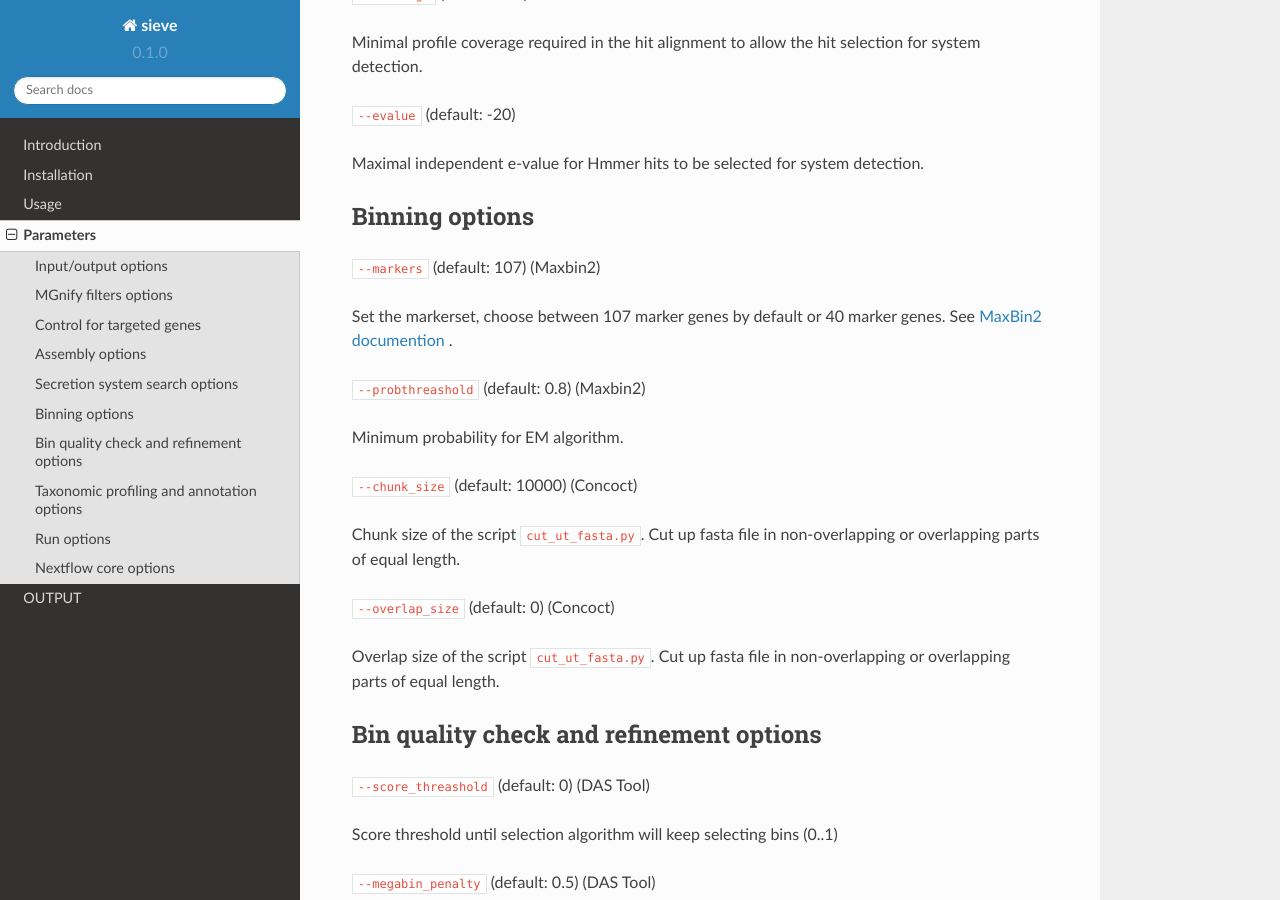
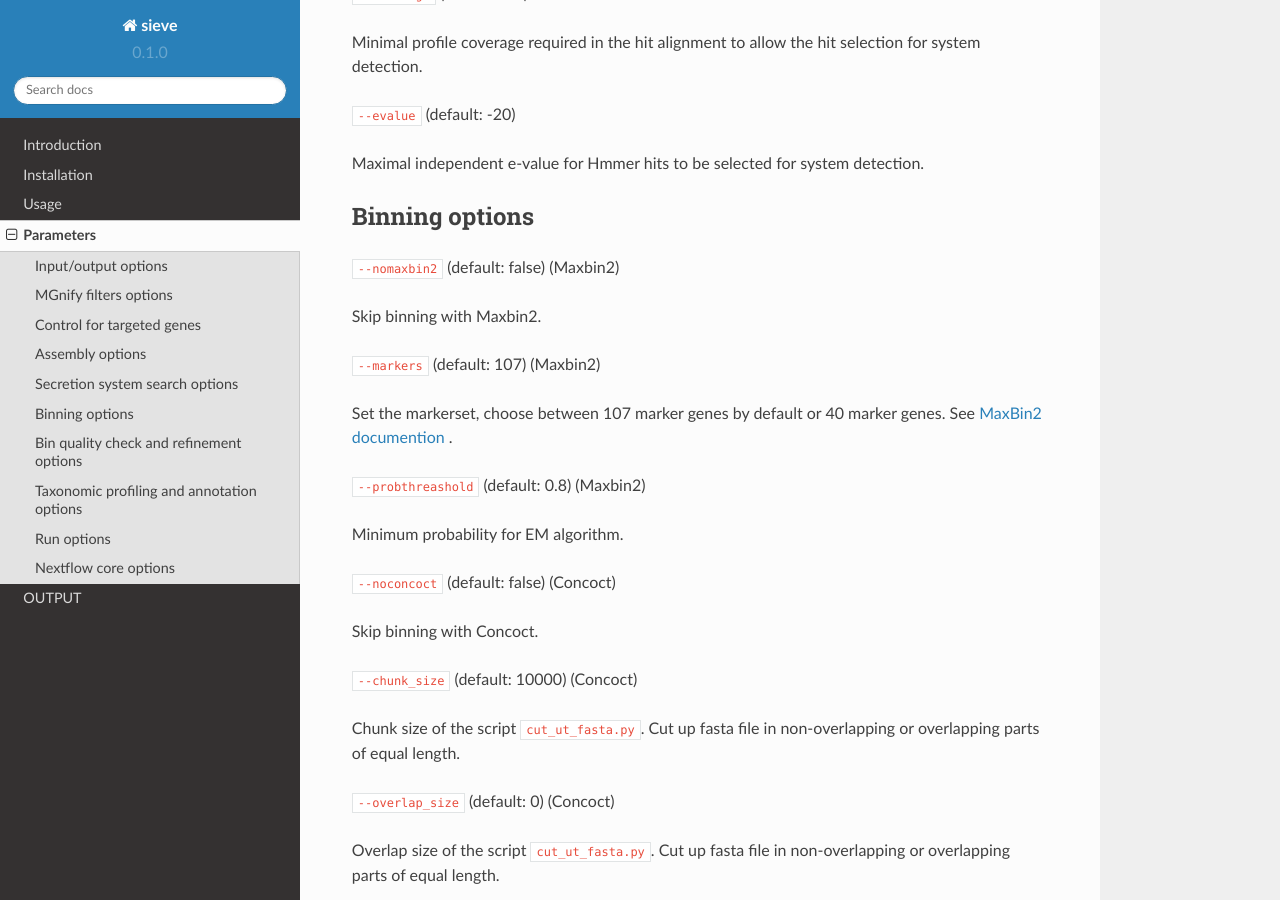
Before and after one commit to matiasWanntorp/sieve-doc, a Sphinx documentation site: the page built from docs/source/parameters.rst, in a window 1280 px wide and 900 px high, scrolled down 4808 px. Built offline with Sphinx 7.4.7 and the Read the Docs theme 2.0.0, drawn with Linux system fonts in a browser that asks for light colours.

Commit message:
Update parameters.rst

```diff
--- a/docs/source/parameters.rst
+++ b/docs/source/parameters.rst
@@ -164,6 +164,10 @@ Maximal independent e-value for Hmmer hits to be selected for system detection.
 Binning options
 ---------------
 
+``--nomaxbin2`` (default: false) (Maxbin2)
+
+Skip binning with Maxbin2.
+
 ``--markers`` (default: 107) (Maxbin2)
 
 Set the markerset, choose between 107 marker genes by default or 40 marker genes. See `MaxBin2 documention <https://macsyfinder.readthedocs.io/en/latest/modeler_guide/index.html>`_ .
@@ -171,6 +175,12 @@ Set the markerset, choose between 107 marker genes by default or 40 marker genes
 ``--probthreashold`` (default: 0.8) (Maxbin2)
 
 Minimum probability for EM algorithm.
+
+
+
+``--noconcoct`` (default: false) (Concoct)
+
+Skip binning with Concoct.
 
 ``--chunk_size`` (default: 10000) (Concoct)
 
```
